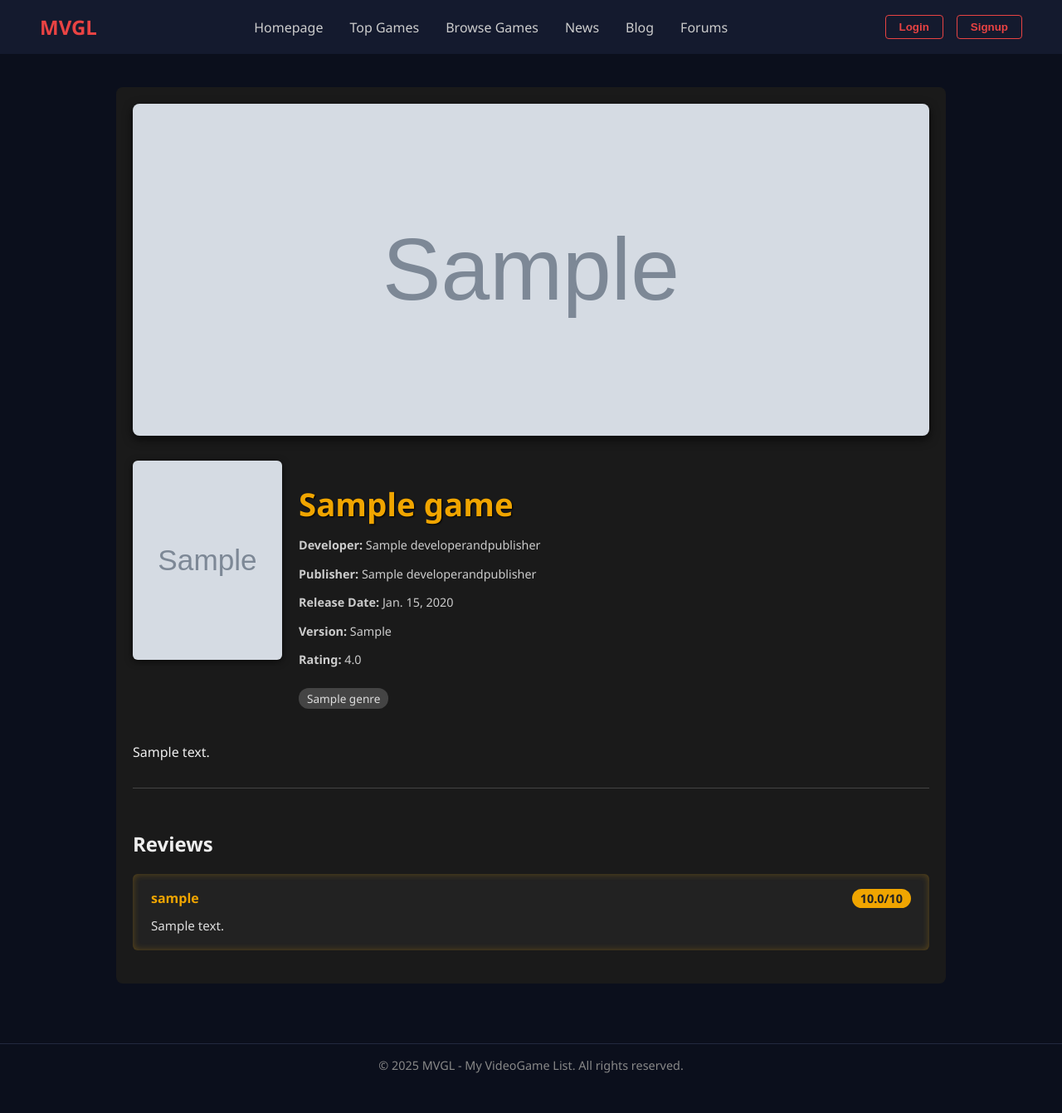
After one commit to AbyssJogger/MVGL, a Django app: page /games/1 in a window 1280 px wide. The commit adds this page. Shown: the whole page at 83% size. Run offline with Django 5.2, Linux system fonts and the light colour scheme; tables that the repository leaves empty hold one stand-in row (values such as "Sample post"); grey boxes marked "Sample" are stand-in pictures.

Commit message:
Add game details page

```diff
--- a/games/models.py
+++ b/games/models.py
@@ -1,5 +1,6 @@
 from django.contrib.auth import get_user_model
 from django.db import models
+from django.urls import reverse
 
 from .validators import LengthRangeValidator, MinMaxValidator
 
@@ -37,6 +38,9 @@ class Game(models.Model):
     def __str__(self):
         return str(self.title)
 
+    def get_absolute_url(self):
+        return reverse('game_details', args=[str(self.id)])
+
 
 class GameReview(models.Model):
     class Status(models.IntegerChoices):
--- a/pages/urls.py
+++ b/pages/urls.py
@@ -1,9 +1,10 @@
 from django.urls import path
 
-from pages.views import games_search_page_view, home_page_view
+from pages.views import game_detail_view, games_search_page_view, home_page_view
 
 
 urlpatterns = [
+    path('games/<int:pk>', game_detail_view, name='game_details'),
     path('games/', games_search_page_view, name='games'),
     path('', home_page_view, name='home'),
 ]
--- a/pages/views.py
+++ b/pages/views.py
@@ -1,4 +1,4 @@
-from django.shortcuts import render
+from django.shortcuts import render, get_object_or_404
 from django.core.paginator import Paginator, EmptyPage, PageNotAnInteger
 
 from games.models import Game, Genre
@@ -69,3 +69,18 @@ def games_search_page_view(req):
         ctx['page_title'] = ctx['page_heading'] + ' - MVGL'
 
     return render(req, 'game_list.html', ctx)
+
+def game_detail_view(req, pk):
+    game = get_object_or_404(Game, pk=pk)
+    reviews = game.reviews.select_related('author').all()
+
+    ctx = {
+        'game': game,
+        'reviews': reviews,
+        'page_title': f'{game.title} - MVGL',
+        'page_keywords': ['game', 'video game', 'review', game.title],
+        'page_description': game.description,
+        'page_author': 'AbyssJogger',
+        'page_name': 'game_detail',
+    }
+    return render(req, 'game_details.html', ctx)
--- /dev/null
+++ b/static/css/game_details.css
@@ -0,0 +1,157 @@
+/* Container for the whole game details page */
+.game-details-container {
+  max-width: 960px;
+  width: 80%;
+  margin: 40px auto;
+  padding: 20px;
+  background-color: #1a1a1a;
+  border-radius: 8px;
+  color: #eee;
+  font-family: 'Segoe UI', Tahoma, Geneva, Verdana, sans-serif;
+}
+
+/* Banner image full width */
+.game-banner {
+  width: 100%;
+  height: auto;
+  max-height: 400px;
+  object-fit: cover;
+  border-radius: 8px;
+  margin-bottom: 25px;
+  box-shadow: 0 4px 12px rgba(0,0,0,0.7);
+}
+
+/* Header area with title and cover */
+.game-header {
+  display: flex;
+  gap: 20px;
+  margin-bottom: 25px;
+  align-items: flex-start;
+}
+
+/* Cover image styling */
+.game-cover {
+  width: 180px;
+  height: 240px;
+  object-fit: cover;
+  border-radius: 6px;
+  box-shadow: 0 2px 8px rgba(0,0,0,0.6);
+}
+
+/* Title and meta info container */
+.game-meta {
+  flex: 1;
+}
+
+/* Game title */
+.game-title {
+  font-size: 2.4rem;
+  font-weight: 700;
+  margin-bottom: 8px;
+  color: #f0a500;
+  text-shadow: 1px 1px 2px #000;
+}
+
+/* Sub info row */
+.game-subinfo {
+  font-size: 0.9rem;
+  color: #ccc;
+  margin-bottom: 15px;
+  line-height: 1.4;
+}
+
+/* Genres list */
+.genres {
+  display: inline-block;
+  margin-top: 5px;
+}
+
+.genre-tag {
+  display: inline-block;
+  background: #444;
+  color: #ddd;
+  padding: 3px 10px;
+  margin-right: 8px;
+  margin-top: 4px;
+  font-size: 0.85rem;
+  border-radius: 12px;
+  user-select: none;
+  transition: background-color 0.3s ease;
+}
+
+.genre-tag:hover {
+  background-color: #f0a500;
+  color: #222;
+  cursor: default;
+}
+
+/* Description */
+.game-description {
+  font-size: 1rem;
+  line-height: 1.6;
+  margin-bottom: 30px;
+  white-space: pre-line;
+}
+
+/* Reviews container */
+.game-reviews {
+  border-top: 1px solid #444;
+  padding-top: 30px;
+}
+
+/* Review item */
+.review {
+  background-color: #222;
+  border-radius: 6px;
+  padding: 18px 22px;
+  margin-bottom: 20px;
+  box-shadow: inset 0 0 8px rgba(240, 165, 0, 0.3);
+}
+
+/* Review header */
+.review-header {
+  display: flex;
+  justify-content: space-between;
+  margin-bottom: 10px;
+}
+
+/* Review author */
+.review-author {
+  font-weight: 600;
+  color: #f0a500;
+}
+
+/* Review score */
+.review-score {
+  font-weight: 700;
+  background-color: #f0a500;
+  color: #222;
+  padding: 2px 10px;
+  border-radius: 12px;
+  font-size: 0.9rem;
+  user-select: none;
+}
+
+/* Review text */
+.review-text {
+  font-size: 0.95rem;
+  color: #ddd;
+  line-height: 1.5;
+}
+
+/* Responsive tweaks */
+@media (max-width: 700px) {
+  .game-header {
+    flex-direction: column;
+    align-items: center;
+  }
+
+  .game-cover {
+    width: 140px;
+    height: 190px;
+  }
+
+  .game-meta {
+    text-align: center;
+  }
+}
--- /dev/null
+++ b/templates/game_details.html
@@ -0,0 +1,55 @@
+{% extends 'base.html' %}
+{% load static %}
+
+{% block page_head %}
+<link rel="stylesheet" type="text/css" href="{% static 'css/game_details.css' %}">
+{% endblock page_head %}
+
+{% block content %}
+  <div class="game-details-container">
+
+  {% if game.banner %}
+  <img src="{{ game.banner.url }}" alt="{{ game.title }} Banner" class="game-banner">
+  {% endif %}
+
+  <div class="game-header">
+    <img src="{{ game.cover.url }}" alt="{{ game.title }} Cover" class="game-cover">
+
+    <div class="game-meta">
+      <h1 class="game-title">{{ game.title }}</h1>
+      <div class="game-subinfo">
+		  <p><strong>Developer:</strong> {% if game.developer %}{{ game.developer.name }}{% else %}Unknown{% endif %}</p>
+		  <p><strong>Publisher:</strong> {% if game.publisher %}{{ game.publisher.name }}{% else %}Unknown{% endif %}</p>
+        <p><strong>Release Date:</strong> {{ game.release_date }}</p>
+        <p><strong>Version:</strong> {{ game.version }}</p>
+        <p><strong>Rating:</strong> {{ game.rating }}</p>
+        <div class="genres">
+          {% for genre in game.genres.all %}
+            <span class="genre-tag">{{ genre.name }}</span>
+          {% endfor %}
+        </div>
+      </div>
+    </div>
+  </div>
+
+  <div class="game-description">{{ game.description }}</div>
+
+  <div class="game-reviews">
+    <h2>Reviews</h2>
+    {% if reviews %}
+      {% for review in reviews %}
+        <div class="review">
+          <div class="review-header">
+            <span class="review-author">{{ review.author.username }}</span>
+            <span class="review-score">{{ review.score }}/10</span>
+          </div>
+          <div class="review-text">{{ review.text }}</div>
+        </div>
+      {% endfor %}
+    {% else %}
+      <p>No reviews yet.</p>
+    {% endif %}
+  </div>
+
+</div>
+{% endblock %}
--- a/templates/game_list.html
+++ b/templates/game_list.html
@@ -45,11 +45,13 @@
       {% if games %}
         {% for game in games %}
           <div class="game-card">
+			<a href="{{ game.get_absolute_url }}">
             <img src="{{ game.cover.url }}" alt="{{ game.title }}" />
             <div class="game-info">
               <h4>{{ game.title }}</h4>
               <p>{{ game.genres.all|comma_seperated:'name' }}</p>
               <div class="game-score">Score: {{ game.rating }}</div>
+			</a>
             </div>
           </div>
         {% endfor %}
--- a/templates/index.html
+++ b/templates/index.html
@@ -14,10 +14,12 @@
         <div class="sidebar-card" tabindex="0" role="link" aria-label="{{ game.title }}">
 			<img src="{{ game.cover.url }}" alt="{{ game.title }}" />
           <div class="sidebar-card-info">
+			<a href="{{ game.get_absolute_url }}">
             <h4>{{ game.title }}</h4>
 			<p>
 			{{ game.genres.all|comma_seperated:'name' }}
 			</p>
+			</a>
           </div>
         </div>
 		{% endfor %}
@@ -57,10 +59,12 @@
 		{% for game in featured_games %}
       <div class="game-card">
 		  <img src="{{ game.cover.url }}" alt="{{ game.title }}" />
+		<a href="{{ game.get_absolute_url }}">
         <div class="game-info">
 			<h4>{{ game.title }}</h4>
 			<p>{{ game.genres.all|comma_seperated:'name' }}</p>
 			<div class="game-score">Score: {{ game.rating }}</div>
+		</a>
         </div>
       </div>
 	  {% endfor %}
@@ -74,7 +78,7 @@
 		image: "{{ game.banner.url }}",
 		title: "{{ game.title }}",
 		desc: "{{ game.description|js_str|slice:':100' }}...",
-		url: "#"
+		url: "{{ game.get_absolute_url }}"
 	},
 	{% endfor %}
 ];
```
Also changed, not shown: pages/tests.py (+70 -1 lines).
